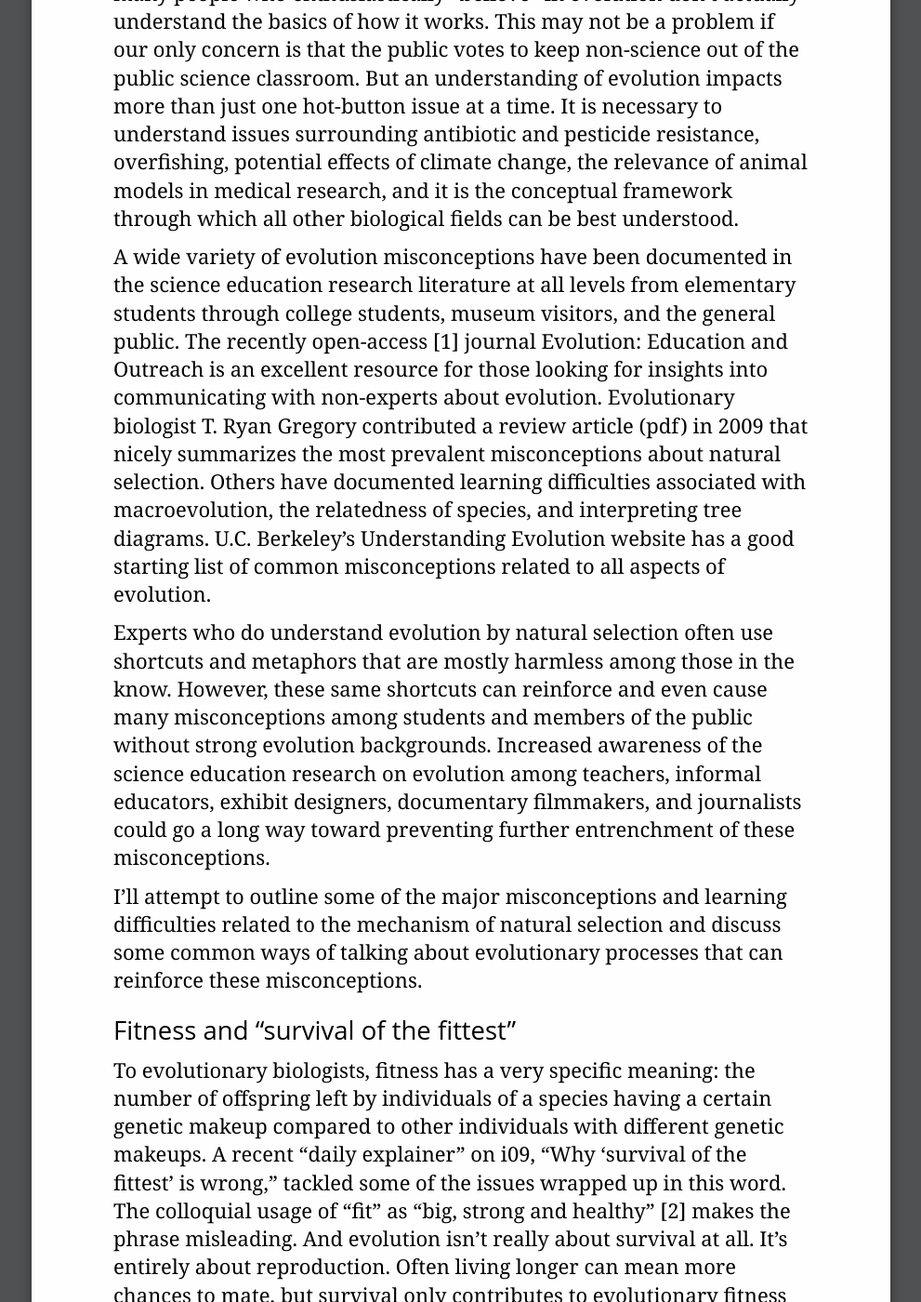
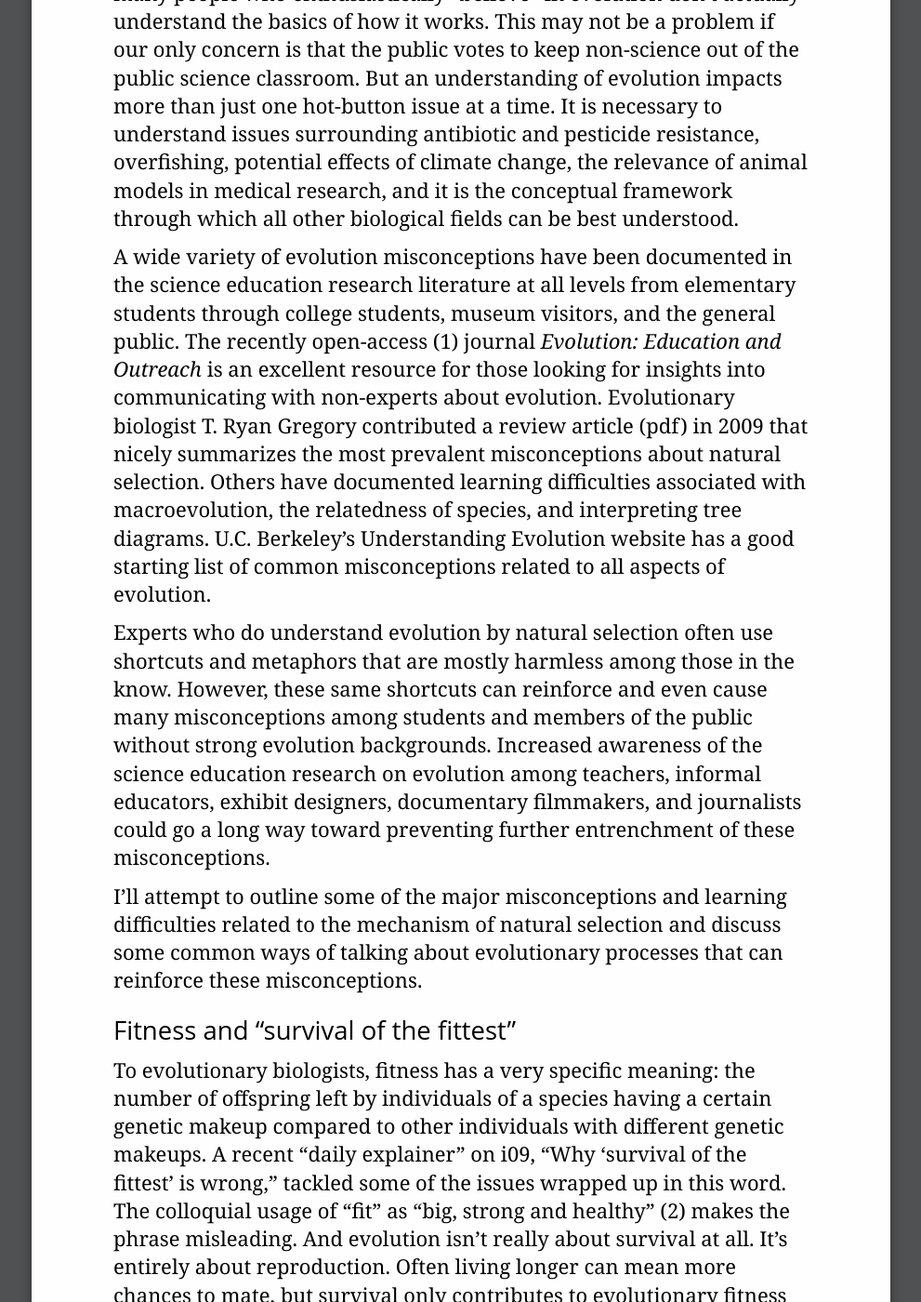
Before and after one commit to jshawl/jeancflanagan, a Jekyll site: the page built from _posts/2013-03-18-communicating-about-evolution-the-danger-of-shortcuts.md, in a window 1280 px wide and 1400 px high, scrolled down 574 px. Shown: the whole window at 93% size, without its empty margins (144-1135 px from the left). Built offline with Jekyll 4.4.1, drawn with Linux system fonts in a browser that asks for light colours; some of the changed text lies outside the part shown.

```diff
--- a/_posts/2013-03-18-communicating-about-evolution-the-danger-of-shortcuts.md
+++ b/_posts/2013-03-18-communicating-about-evolution-the-danger-of-shortcuts.md
@@ -8,7 +8,7 @@ sourceurl: http://blogs.plos.org/scied/2013/03/18/communicating-about-evolution-
 
 When we talk about evolution and education, our first thoughts usually race to evangelical churches, school boards, and states like Kansas and Tennessee. While cultural battles over “belief” in evolution and its place in public schools are certainly important, a lesser-known issue is that acceptance and understanding are not the same thing, and  many people who enthusiastically “believe” in evolution don’t actually understand the basics of how it works. This may not be a problem if our only concern is that the public votes to keep non-science out of the public science classroom. But an understanding of evolution impacts more than just one hot-button issue at a time. It is necessary to understand issues surrounding antibiotic and pesticide resistance, overfishing, potential effects of climate change, the relevance of animal models in medical research, and it is the conceptual framework through which all other biological fields can be best understood.
 
-A wide variety of evolution misconceptions have been documented in the science education research literature at all levels from elementary students through college students, museum visitors, and the general public.  The recently open-access [1] journal Evolution: Education and Outreach is an excellent resource for those looking for insights into communicating with non-experts about evolution. Evolutionary biologist T. Ryan Gregory contributed a review article (pdf) in 2009 that nicely summarizes the most prevalent misconceptions about natural selection. Others have documented learning difficulties associated with macroevolution, the relatedness of species, and interpreting tree diagrams. U.C. Berkeley’s Understanding Evolution website has a good starting list of common misconceptions related to all aspects of evolution.
+A wide variety of evolution misconceptions have been documented in the science education research literature at all levels from elementary students through college students, museum visitors, and the general public.  The recently open-access (1) journal *Evolution: Education and Outreach* is an excellent resource for those looking for insights into communicating with non-experts about evolution. Evolutionary biologist T. Ryan Gregory contributed a review article (pdf) in 2009 that nicely summarizes the most prevalent misconceptions about natural selection. Others have documented learning difficulties associated with macroevolution, the relatedness of species, and interpreting tree diagrams. U.C. Berkeley’s Understanding Evolution website has a good starting list of common misconceptions related to all aspects of evolution.
 
 Experts who do understand evolution by natural selection often use shortcuts and metaphors that are mostly harmless among those in the know. However, these same shortcuts can reinforce and even cause many misconceptions among students and members of the public without strong evolution backgrounds. Increased awareness of the science education research on evolution among teachers, informal educators, exhibit designers, documentary filmmakers, and journalists could go a long way toward preventing further entrenchment of these misconceptions.
 
@@ -16,7 +16,7 @@ I’ll attempt to outline some of the major misconceptions and learning difficul
 
 ## Fitness and “survival of the fittest”
 
-To evolutionary biologists, fitness has a very specific meaning: the number of offspring left by individuals of a species having a certain genetic makeup compared to other individuals with different genetic makeups. A recent “daily explainer” on i09, “Why ‘survival of the fittest’ is wrong,” tackled some of the issues wrapped up in this word. The colloquial usage of “fit” as “big, strong and healthy” [2] makes the phrase misleading. And evolution isn’t really about survival at all. It’s entirely about reproduction. Often living longer can mean more chances to mate, but survival only contributes to evolutionary fitness inasmuch as it enables an increase in successful reproduction events. An organism that lives to the upper limit of its lifespan — but never successfully reproduces — contributes exactly nothing to the next generation.
+To evolutionary biologists, fitness has a very specific meaning: the number of offspring left by individuals of a species having a certain genetic makeup compared to other individuals with different genetic makeups. A recent “daily explainer” on i09, “Why ‘survival of the fittest’ is wrong,” tackled some of the issues wrapped up in this word. The colloquial usage of “fit” as “big, strong and healthy” (2) makes the phrase misleading. And evolution isn’t really about survival at all. It’s entirely about reproduction. Often living longer can mean more chances to mate, but survival only contributes to evolutionary fitness inasmuch as it enables an increase in successful reproduction events. An organism that lives to the upper limit of its lifespan — but never successfully reproduces — contributes exactly nothing to the next generation.
 
 ## Populations and generations
 
@@ -40,5 +40,6 @@ As Gregory emphasized in his review article, evolution by natural selection is a
 
 Evolution is tricky. For those of us who understand it, its power to make everything else in biology crystal clear is deceptive. Most of us had naive ideas about evolution as children or students. As we progressed in our studies of science these were replaced with more accurate mental models. But we are the exceptions — most people don’t go on to major in science or think about it for a living. Yet as citizens they are often called upon to make decisions that require an understanding of evolution. And as humans, an understanding of evolution can contribute to a deeper appreciation of nature. Shortcuts are catchy — droning on about populations and generations can get tedious and wordy. It takes talent to communicate about evolution both accurately and compellingly, but experts and science writers and educators have a responsibility to get it right.
 
-[1] Evolution: Education and Outreach used to be open-access, then it was toll-access, and now everything from January 2013 onward is open-access, but you’ll still have trouble getting the older issues.
-[2] Amusingly, the British meaning of “attractive” for “fit” is actually a little more accurate in cases of sexual selection — though we’d still have to change it to “Reproduction of the Fittest.”
+(1) Evolution: Education and Outreach used to be open-access, then it was toll-access, and now everything from January 2013 onward is open-access, but you’ll still have trouble getting the older issues.
+
+(2) Amusingly, the British meaning of “attractive” for “fit” is actually a little more accurate in cases of sexual selection — though we’d still have to change it to “Reproduction of the Fittest.”
```
